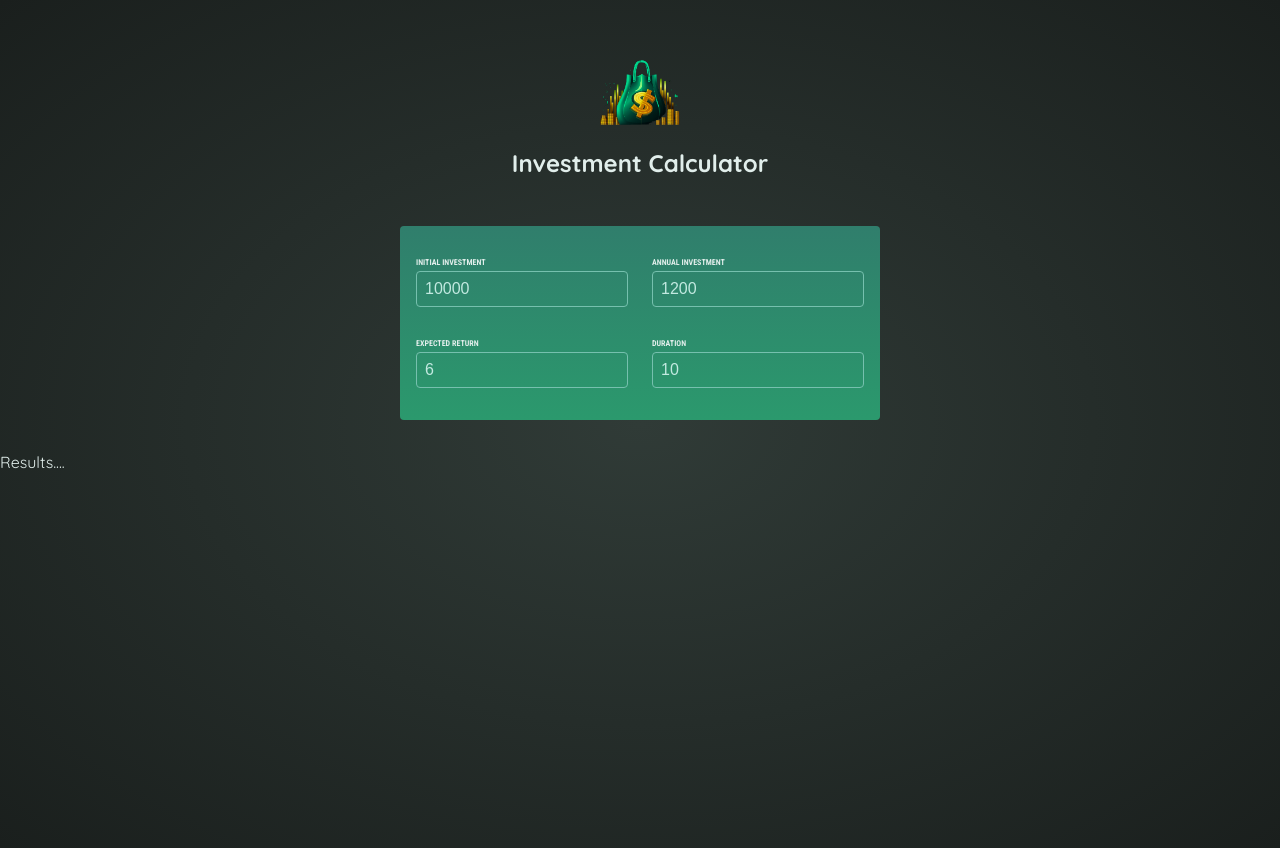
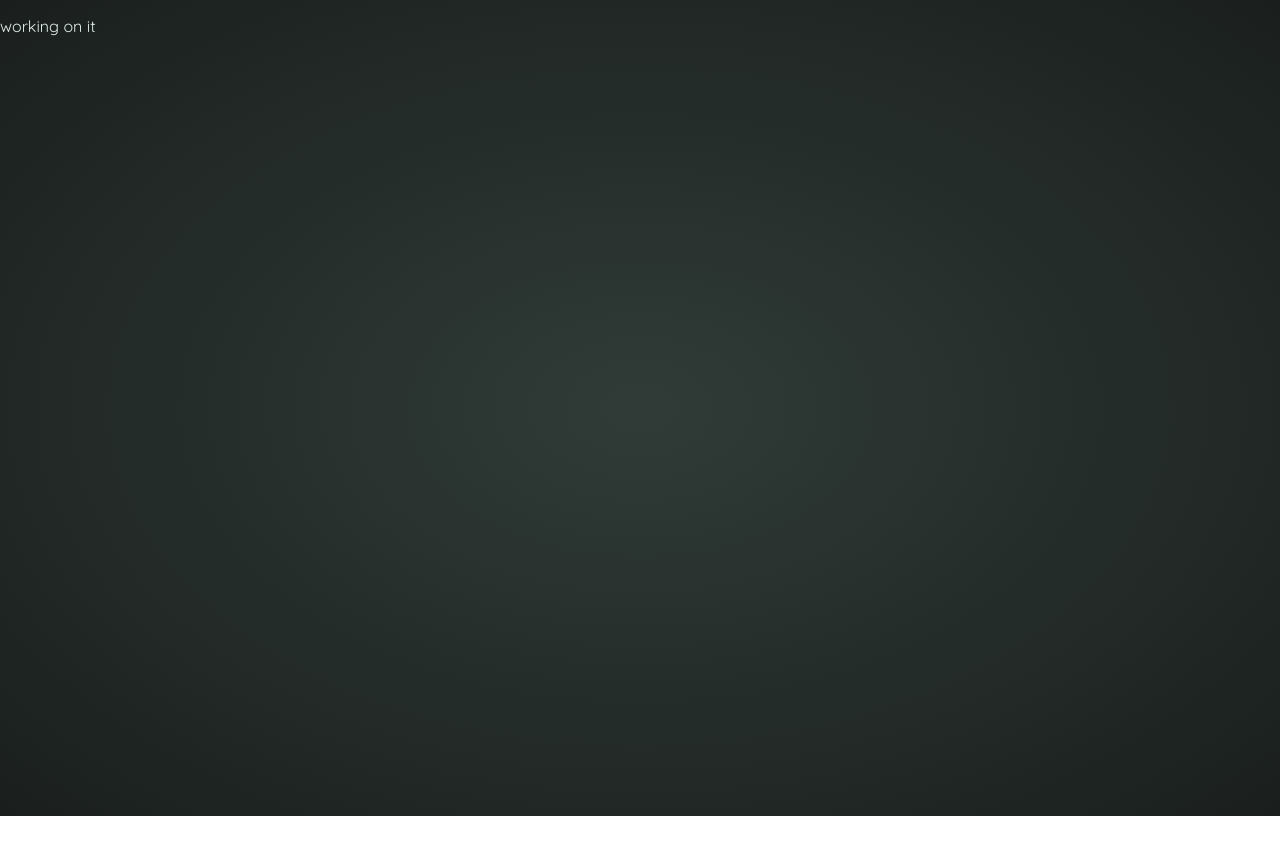
Before and after one commit to Mr-Luka/investment-calculator, a React (Vite) app: page / in a window 1280 px wide. After the commit the page ends 816 px from the top, so only its background shows below. Built offline with nearby package versions, Linux system fonts and the light colour scheme.

Commit message:
starting the project from begining

```diff
--- a/index.html
+++ b/index.html
@@ -7,10 +7,6 @@
     <title>React Investment Calculator</title>
   </head>
   <body>
-    <header id="header">
-      <img src="./public/investment-calculator-logo.png" alt="investment logo" />
-      <h1>Investment Calculator</h1>
-    </header>
     <div id="root"></div>
     <script type="module" src="/src/index.jsx"></script>
   </body>
--- a/src/App.jsx
+++ b/src/App.jsx
@@ -1,31 +1,11 @@
-import {useState} from 'react';
 
-import UserInput from './components/UserInput.jsx';
-import Results from './components/Results.jsx'
 
 function App() {
-  const [userInput, setUserInput] = useState({
-        initialInvestment: 10000,
-        annualInvestment: 1200,
-        expectedReturn: 6,
-        duration: 10
-    });
 
-    function handleChange (inputIdentifier, newValue){
-        setUserInput((prevUserInput) => {
-            return {
-                ...prevUserInput,
-                [inputIdentifier]: newValue
-            }
-        })
-    }
+
   return (
-    <>
-      <UserInput userInput={userInput} onChange={handleChange}/>
-      <Results input={userInput}/>
-    </>
-
-  )
+    <p>working on it</p>
+  );
 }
 
 export default App
--- a/src/components/Results.jsx
+++ /dev/null
@@ -1,5 +0,0 @@
-export default function Result ({ input }) {
-    return (
-        <p>Results....</p>
-    )
-}
--- a/src/components/UserInput.jsx
+++ /dev/null
@@ -1,46 +0,0 @@
-export default function UserInput ({onChange, userInput}) {
-return (
-        <section id="user-input">
-            <div className="input-group">
-                <p>
-                    <label>Initial Investment</label>
-                    <input
-                        type="number"
-                        required
-                        value={userInput.initialInvestment}
-                        onChange={(e)=>onChange('initialInvestment', e.target.value)}>
-                    </input>
-                </p>
-                <p>
-                    <label>Annual Investment</label>
-                    <input
-                        type="number"
-                        required
-                        value={userInput.annualInvestment}
-                        onChange={e => onChange('annualInvestment', e.target.value)}>
-                    </input>
-                </p>
-            </div>
-            <div className="input-group">
-                <p>
-                    <label>Expected Return</label>
-                    <input
-                        type="number"
-                        required
-                        value={userInput.expectedReturn}
-                        onChange={e=> onChange('expectedReturn', e.target.value)}>
-                    </input>
-                </p>
-                <p>
-                    <label>Duration</label>
-                    <input
-                        type="number"
-                        required
-                        value={userInput.duration}
-                        onChange={e=> onChange('duration', e.target.value)}>
-                    </input>
-                </p>
-            </div>
-        </section>
-    )
-}
```
